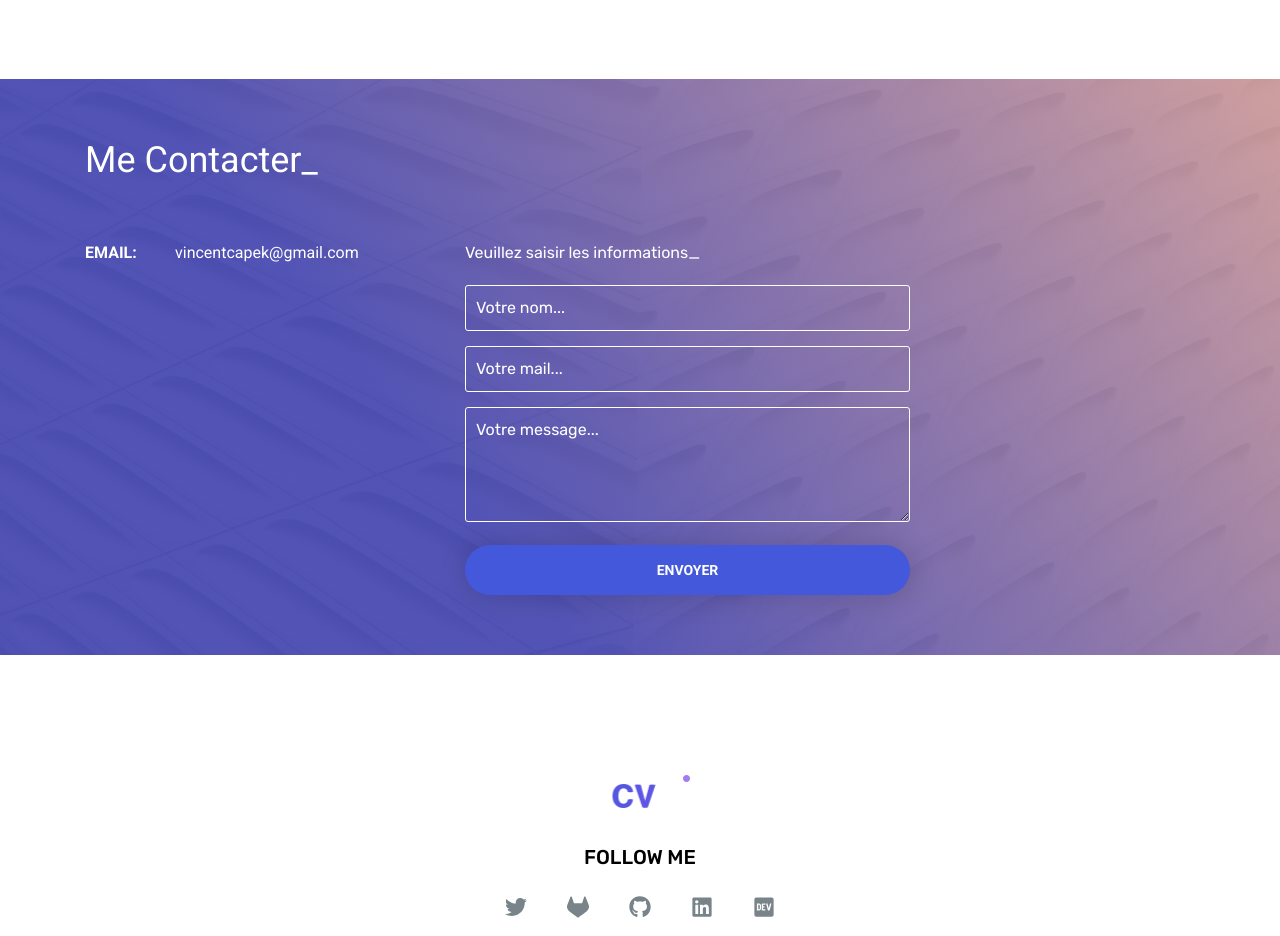
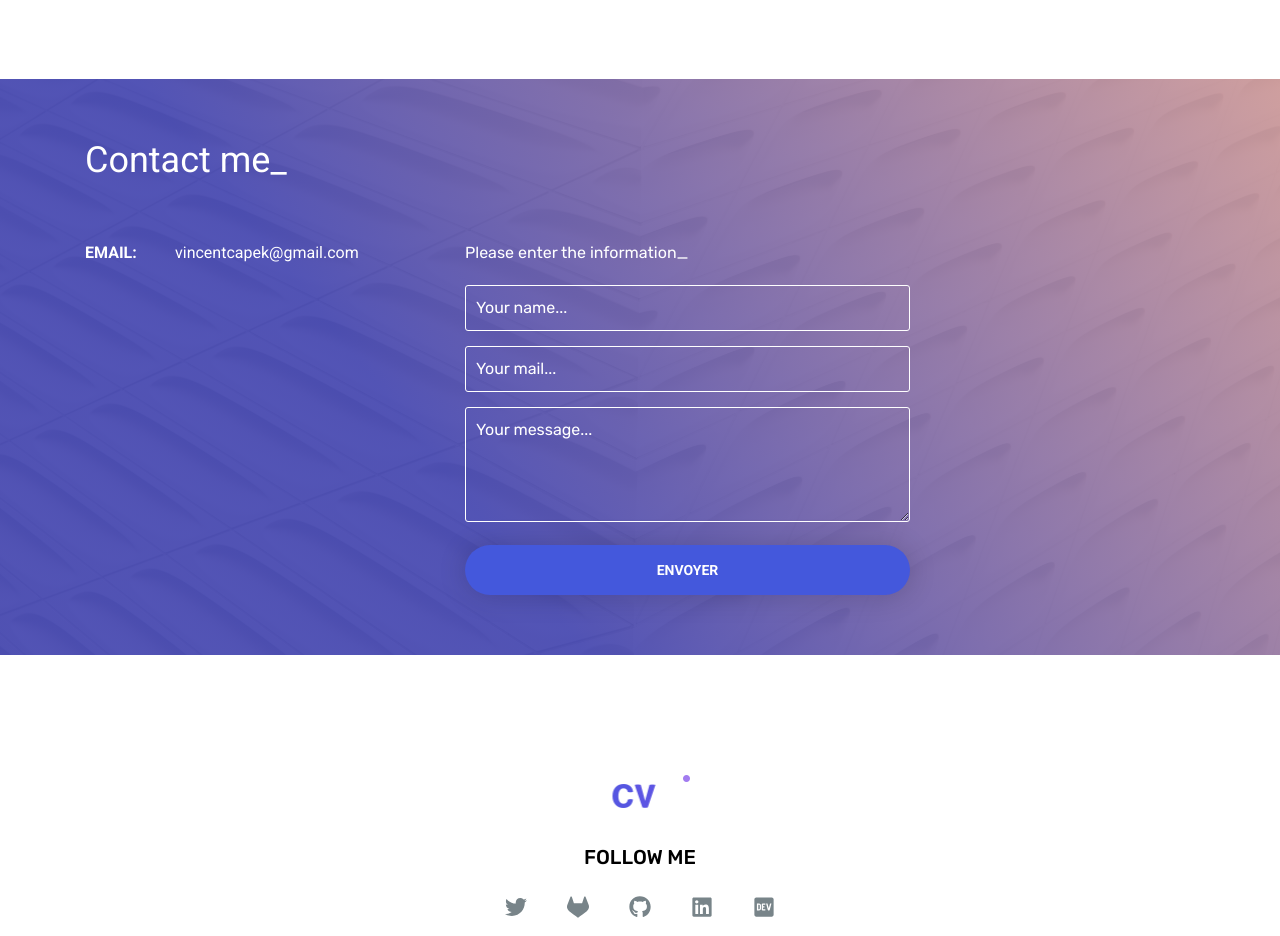
Before and after one commit to ZAomineZ/portfolio, a Next.js app: page / in a window 1280 px wide. Shown: the part 6940-7876 px from the top of the page. Built offline with nearby package versions, Linux system fonts and the light colour scheme.

Commit message:
add english language

```diff
--- a/components/SectionContact.tsx
+++ b/components/SectionContact.tsx
@@ -26,7 +26,7 @@ export function SectionContact() {
       if (r.status === 200) {
         new Swal(
           "Bravo !",
-          "Votre message as bien était envoyé !",
+          "Your message has been sent !",
           "success"
         ).then((r: any) => r)
 
@@ -37,7 +37,7 @@ export function SectionContact() {
       } else {
         new Swal(
           "Attention",
-          "Une erreur est survenue lors du traitement de vos données, veuillez réessayer !",
+          "An error occurred while processing your data, please try again !",
           "error"
         ).then((r: any) => r)
 
@@ -55,7 +55,7 @@ export function SectionContact() {
       <div className={`container ${styles.contact_section}`}>
         <div className="row">
           <div className="col-md-12">
-            <p className={styles.contact_title}>Me Contacter_</p>
+            <p className={styles.contact_title}>Contact me_</p>
           </div>
         </div>
         <div className={`row ${styles.contacts}`}>
@@ -74,13 +74,13 @@ export function SectionContact() {
           <div className="col-md-7 col-lg-5">
             <div>
               <p className={styles.contacts_form_title}>
-                Veuillez saisir les informations_
+                Please enter the information_
               </p>
               <form action="#">
                 <div className={styles.form_group}>
                   <input
                     type="text"
-                    placeholder="Votre nom..."
+                    placeholder="Your name..."
                     required={true}
                     onChange={(e) => setName(e.target.value)}
                     value={name}
@@ -93,7 +93,7 @@ export function SectionContact() {
                 <div className={styles.form_group}>
                   <input
                     type="email"
-                    placeholder="Votre mail..."
+                    placeholder="Your mail..."
                     required={true}
                     onChange={(e) => setEmail(e.target.value)}
                     value={email}
@@ -105,7 +105,7 @@ export function SectionContact() {
                 </div>
                 <div className={styles.form_group}>
                   <textarea
-                    placeholder="Votre message..."
+                    placeholder="Your message..."
                     required={true}
                     onChange={(e) => setMessage(e.target.value)}
                     value={message}
```
